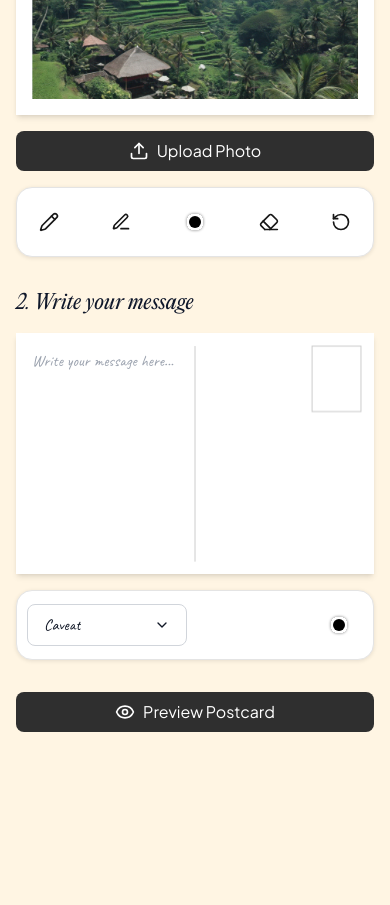
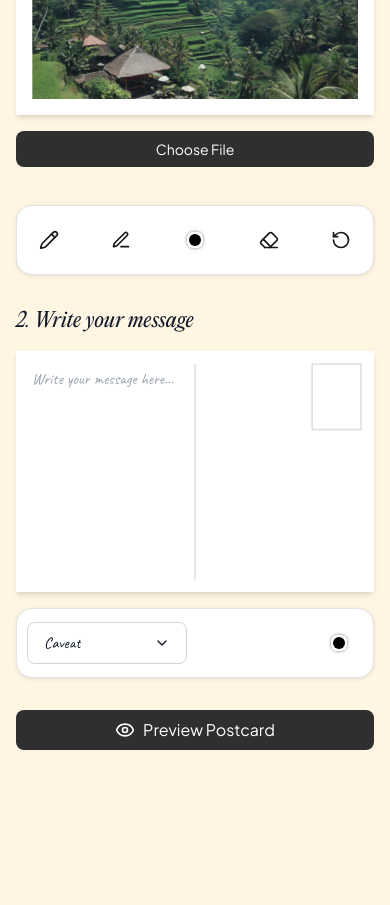
Before and after one commit to csleong98/postcard, a Next.js app: page / in a window 390 px wide. Shown: the part 1620-2525 px from the top of the page. Built offline with nearby package versions, Linux system fonts and the light colour scheme.

Commit message:
Refactor mobile image upload input styling
- Simplify file input with native styling
- Remove custom button and upload icon
- Improve input accessibility and user experience

```diff
--- a/src/app/components/PostcardCustomizer.js
+++ b/src/app/components/PostcardCustomizer.js
@@ -430,25 +430,26 @@ export default function PostcardCustomizer() {
                 {/* Mobile Upload Section */}
                 <div className="relative">
                   <input
-                    id="imageUpload"
                     type="file"
                     accept="image/*"
-                    className="hidden"
                     onChange={handleImageUpload}
+                    className="w-full mt-4 text-sm text-transparent
+                      file:mr-4 file:py-2 file:px-4
+                      file:rounded-lg file:border-0
+                      file:text-white file:bg-[#2F2F2F]
+                      file:hover:bg-black file:transition-all
+                      file:cursor-pointer file:text-sm
+                      file:flex file:items-center file:justify-center
+                      file:w-full file:h-full
+                      cursor-pointer"
+                    style={{
+                      color: 'transparent',
+                    }}
                   />
-                  <button
-                    onClick={() => {
-                      console.log('Mobile upload clicked');  // Debug log
-                      const input = document.getElementById('imageUpload');
-                      if (input) {
-                        input.click();
-                      }
-                    }}
-                    className="w-full mt-4 px-4 py-2 bg-[#2F2F2F] text-white rounded-lg hover:bg-black transition-all flex items-center justify-center gap-2 relative z-10"
-                  >
-                    <Upload size={20} />
-                    Upload Photo
-                  </button>
+                  {/* <div className="absolute top-1/2 left-1/2 transform -translate-x-1/2 -translate-y-1/2 pointer-events-none flex items-center justify-center gap-2 mt-2">
+                    <Upload size={20} className="text-white" />
+                    <span className="text-white">Upload Photo</span>
+                  </div> */}
                 </div>
 
                 {/* Front Toolbar */}
```
